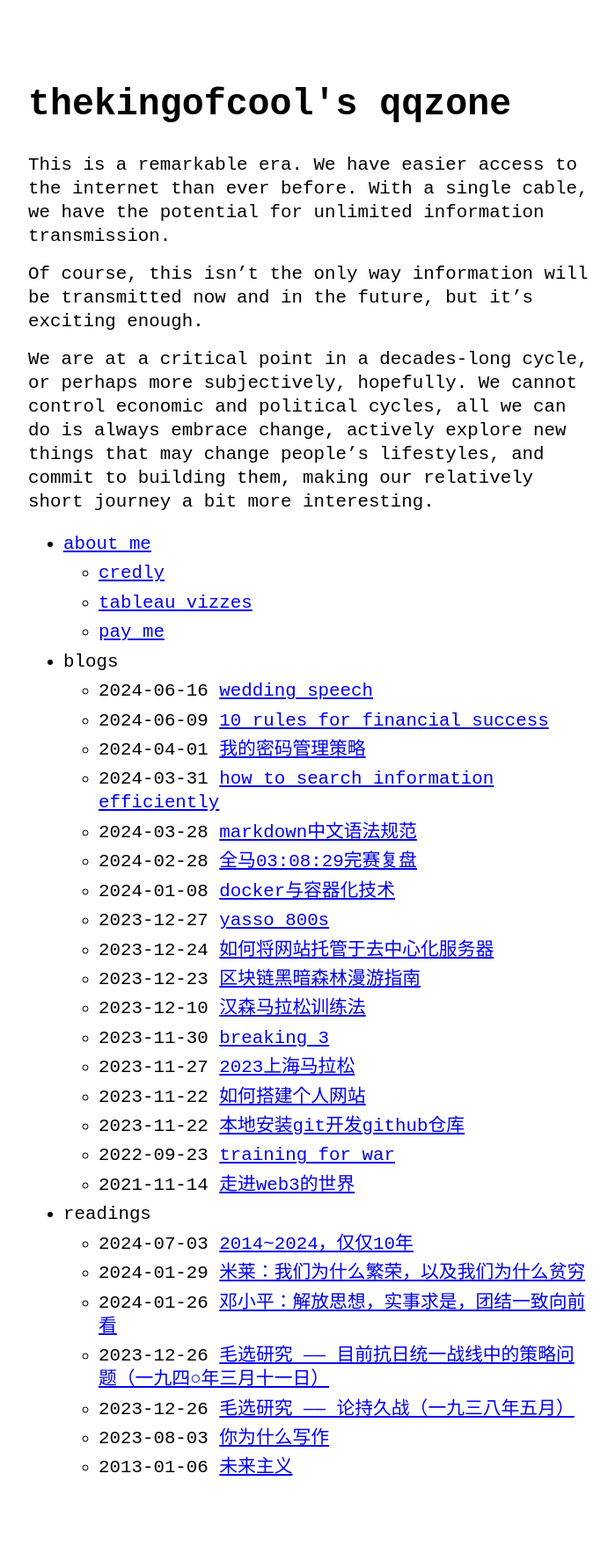
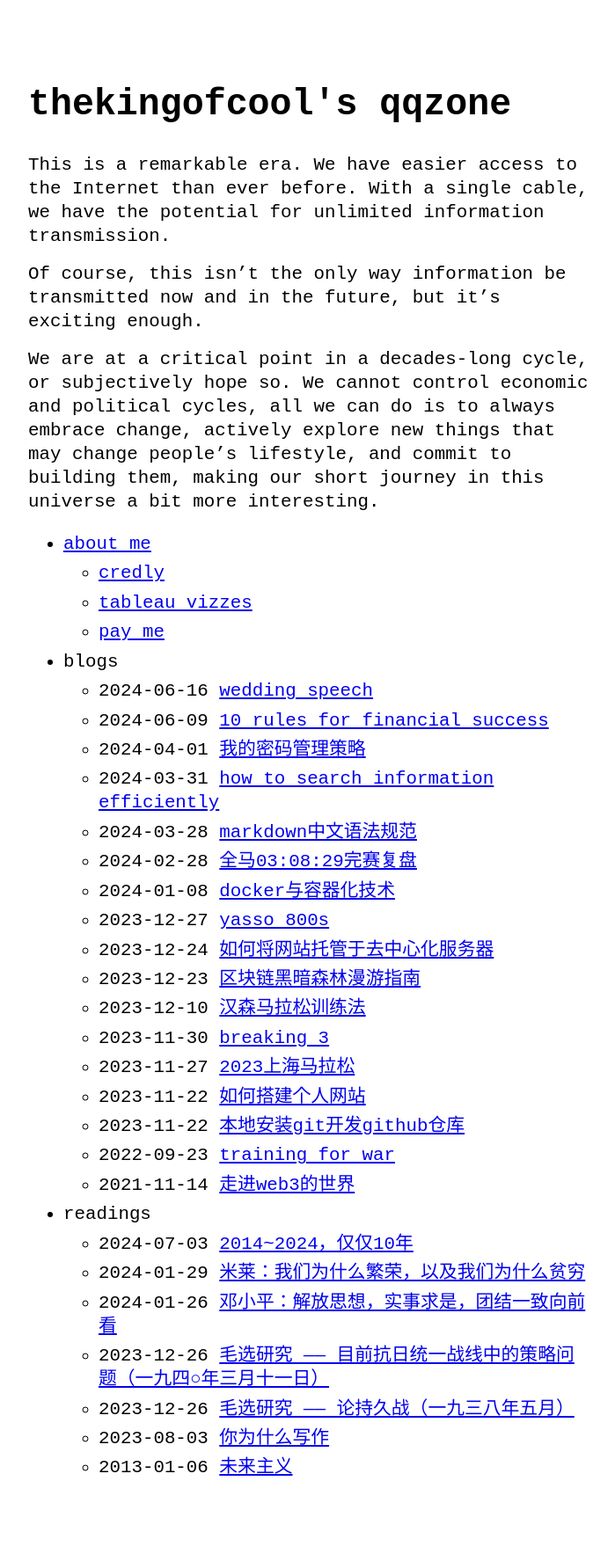
Before and after one commit to thekingofcool/thekingofcool.github.io, a Jekyll site: the page built from index.md, in a window 1280 px wide. Shown: the whole page at 88% size, without its empty margins (288-987 px from the left). Built offline with Jekyll 4.4.1, drawn with Linux system fonts in a browser that asks for light colours; a style sheet for code colours, icons or effects is not loaded.

Commit message:
update index

```diff
--- a/index.md
+++ b/index.md
@@ -2,8 +2,8 @@
 layout: home
 ---
 
-This is a remarkable era. We have easier access to the internet than ever before. With a single cable, we have the potential for unlimited information transmission.
+This is a remarkable era. We have easier access to the Internet than ever before. With a single cable, we have the potential for unlimited information transmission.
 
-Of course, this isn’t the only way information will be transmitted now and in the future, but it’s exciting enough.
+Of course, this isn’t the only way information be transmitted now and in the future, but it’s exciting enough.
 
-We are at a critical point in a decades-long cycle, or perhaps more subjectively, hopefully. We cannot control economic and political cycles, all we can do is always embrace change, actively explore new things that may change people’s lifestyles, and commit to building them, making our relatively short journey a bit more interesting.
+We are at a critical point in a decades-long cycle, or subjectively hope so. We cannot control economic and political cycles, all we can do is to always embrace change, actively explore new things that may change people’s lifestyle, and commit to building them, making our short journey in this universe a bit more interesting.
```
Also changed, not shown: 2 other files.
